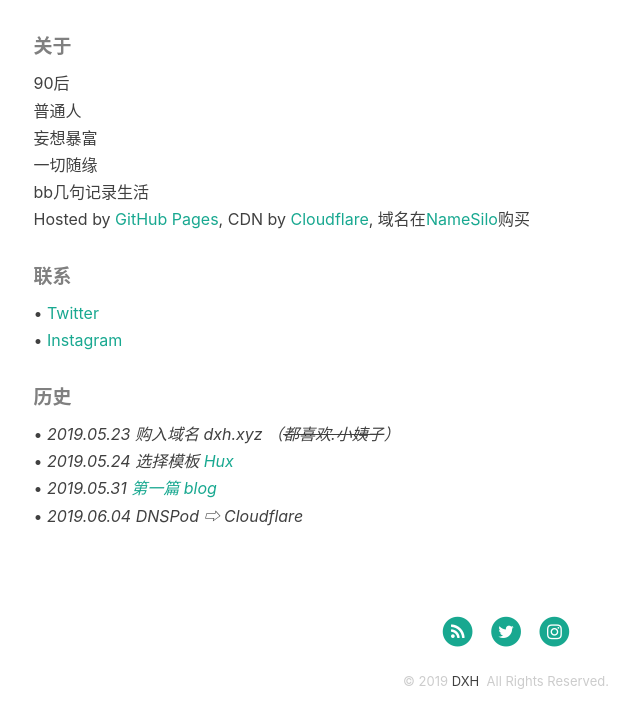
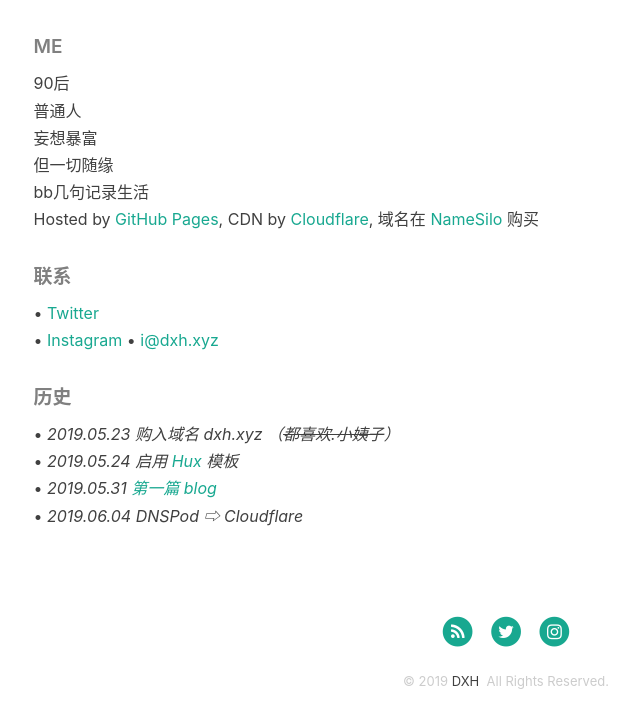
Before and after one commit to Devinteng/blog2, a Jekyll site: the page built from about.html, in a window 1280 px wide, cut to the strip 614-1316 px from the top of the page. Shown: the whole strip, without its empty margins (134-774 px from the left). Built offline with Jekyll 4.4.1, drawn with Linux system fonts in a browser that asks for light colours; nearby versions of some CDN libraries; comment, search, counter and statistics services are not loaded.

Commit message:
Update zh.md

```diff
--- a/_includes/about/zh.md
+++ b/_includes/about/zh.md
@@ -2,20 +2,21 @@
 
 <!-- music -->
 <iframe src="//music.163.com/outchain/player?type=2&id=1491585&auto=0&height=66" frameborder="0" width="100%" height="86px" > </iframe>
-##### 关于
+##### ME
 90后
 普通人
 妄想暴富
-一切随缘
+但一切随缘
 bb几句记录生活
-Hosted by [GitHub Pages](https://pages.github.com/), CDN by [Cloudflare](https://www.cloudflare.com/), 域名在[NameSilo](https://www.namesilo.com/?rid=baa1b76ph)购买
+Hosted by [GitHub Pages](https://pages.github.com/), CDN by [Cloudflare](https://www.cloudflare.com/), 域名在 [NameSilo](https://www.namesilo.com/?rid=baa1b76ph) 购买
 ##### 联系
  • [Twitter](https://twitter.com/caiwoshiwho)
  • [Instagram](https://www.instagram.com/caiwoshiwho)
+ • <i@dxh.xyz>
  <br/>
 ##### 历史
 • *2019.05.23 购入域名 dxh.xyz （~~都喜欢.小姨子~~）*
-• *2019.05.24 选择模板 [Hux](https://github.com/Huxpro/huxpro.github.io)*
+• *2019.05.24 启用 [Hux](https://github.com/Huxpro/huxpro.github.io) 模板*
 • *2019.05.31 [第一篇 blog](https://dxh.xyz/2019/05/31/Redmi-K20-pro/)*
 • *2019.06.04 DNSPod ⇨ Cloudflare*
  <br/>
```
